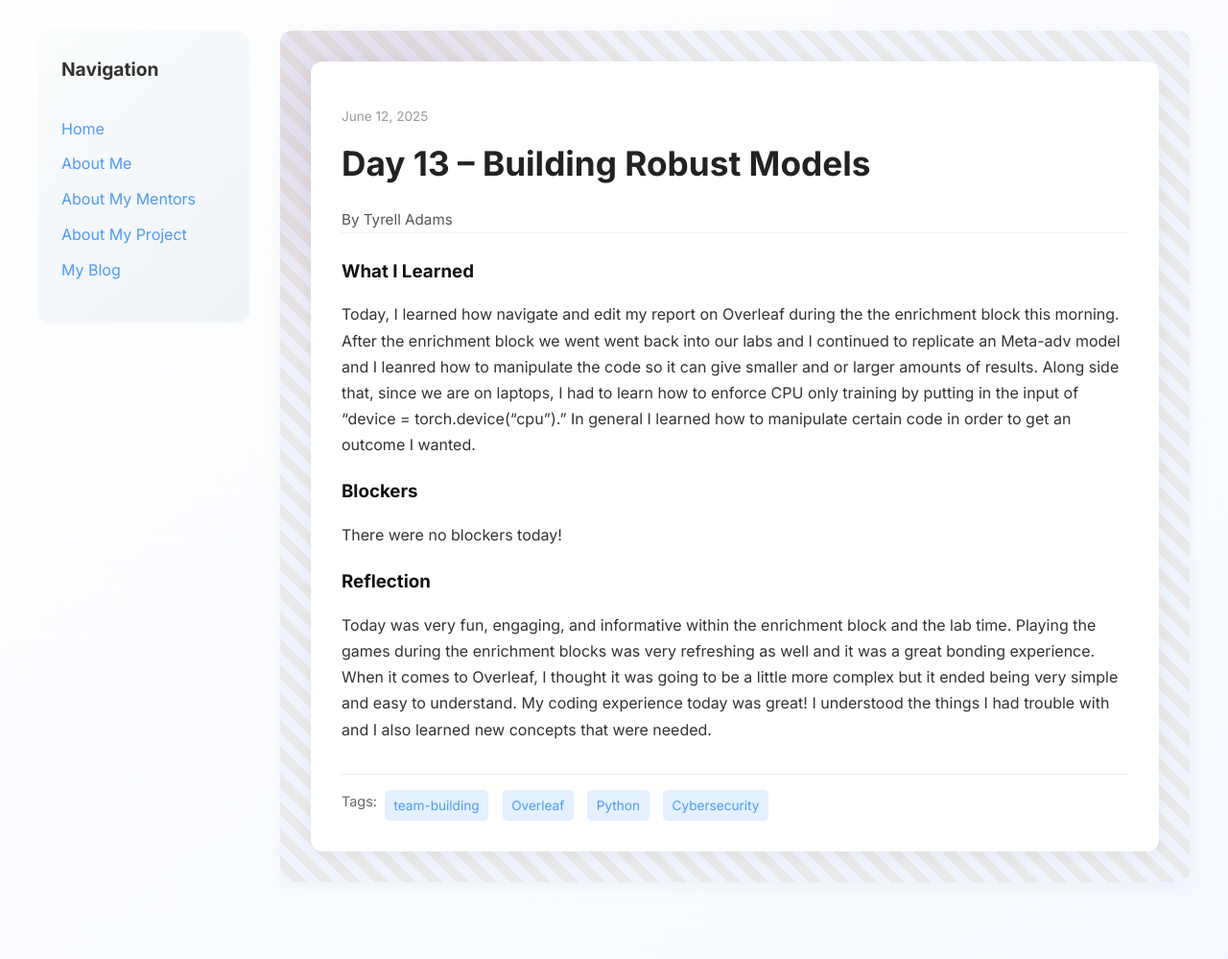
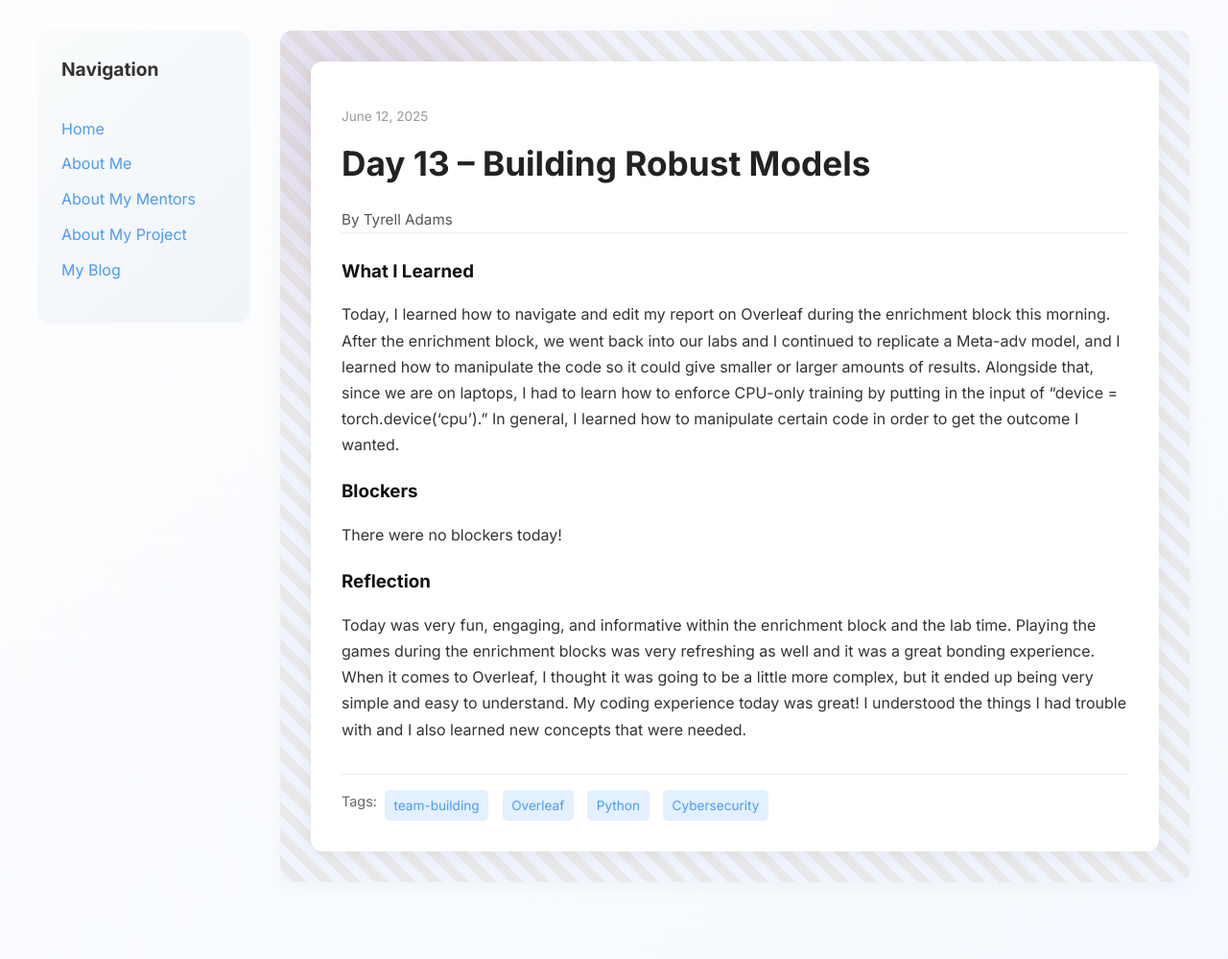
Before and after one commit to Tyrell-Adams/Tyrell-Adams.github.io, a Jekyll site: the page built from _posts/2025-06-12-day-13.md, in a window 1280 px wide. Shown: the whole page at 96% size. Built offline with Jekyll 4.4.1, drawn with Linux system fonts in a browser that asks for light colours.

Commit message:
Update 2025-06-12-day-13.md

```diff
--- a/_posts/2025-06-12-day-13.md
+++ b/_posts/2025-06-12-day-13.md
@@ -7,9 +7,9 @@ permalink: /day13.html
 tags: ["team-building", "Overleaf", "Python", "Cybersecurity"]
 
 what_i_learned: |
-  Today, I learned how navigate and edit my report on Overleaf during the the enrichment block this morning. After the enrichment block we went went back into our labs and I continued to replicate an Meta-adv model and I leanred how to manipulate the code so it can give smaller and or larger amounts of results. Along side that, since we are on laptops, I had to learn how to enforce CPU only training by putting in the input of "device = torch.device("cpu")." In general I learned how to manipulate certain code in order to get an outcome I wanted.
+  Today, I learned how to navigate and edit my report on Overleaf during the enrichment block this morning. After the enrichment block, we went back into our labs and I continued to replicate a Meta-adv model, and I learned how to manipulate the code so it could give smaller or larger amounts of results. Alongside that, since we are on laptops, I had to learn how to enforce CPU-only training by putting in the input of "device = torch.device('cpu')." In general, I learned how to manipulate certain code in order to get the outcome I wanted.
 blockers: |
   There were no blockers today!
 reflection: |
-  Today was very fun, engaging, and informative within the enrichment block and the lab time. Playing the games during the enrichment blocks was very refreshing as well and it was a great bonding experience. When it comes to Overleaf, I thought it was going to be a little more complex but it ended being very simple and easy to understand. My coding experience today was great! I understood the things I had trouble with and I also learned new concepts that were needed.
+  Today was very fun, engaging, and informative within the enrichment block and the lab time. Playing the games during the enrichment blocks was very refreshing as well and it was a great bonding experience. When it comes to Overleaf, I thought it was going to be a little more complex, but it ended up being very simple and easy to understand. My coding experience today was great! I understood the things I had trouble with and I also learned new concepts that were needed.
 ---
```
